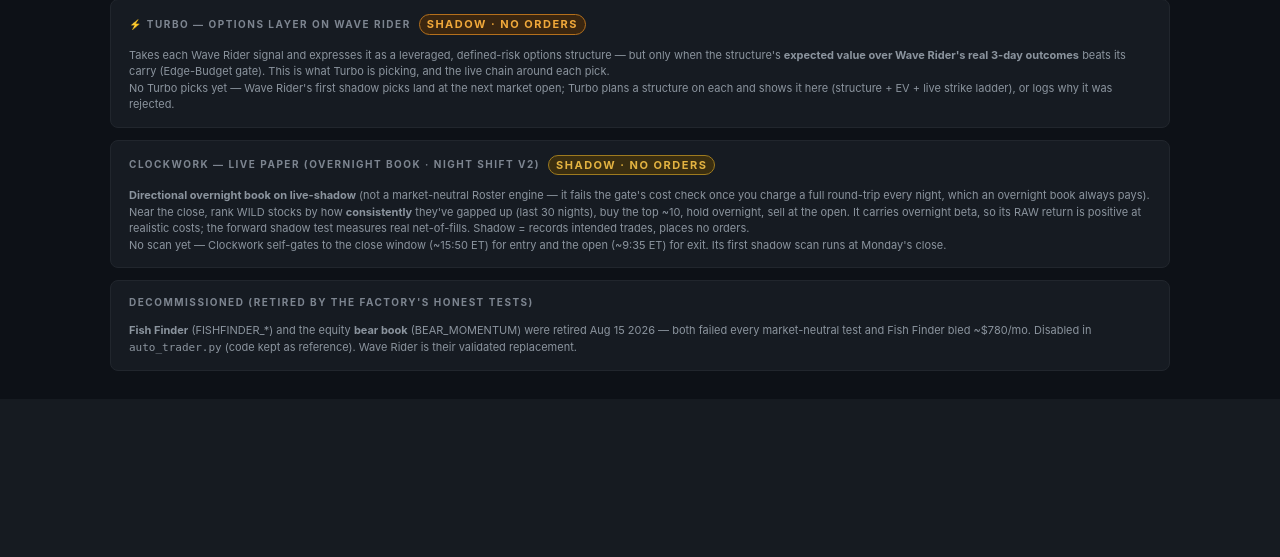
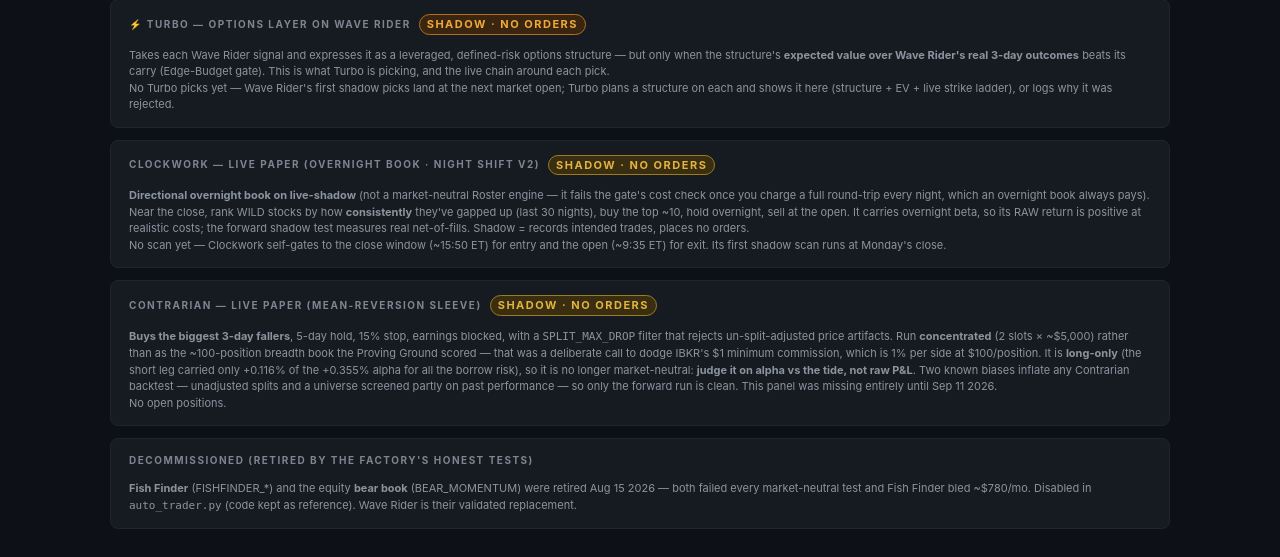
Before and after one commit to tak2sushil-lab/trading, a Flask app: page /factory in a window 1280 px wide. Shown: the part 1927-2484 px from the top of the page. Before the commit the page ends 2281 px from the top, so only its background shows below. Run offline with Flask 3, Linux system fonts and the light colour scheme; data that the repository does not hold is empty.

Commit message:
feat(dashboard): one ENGINES scoreboard + Contrarian, which was visible nowhere
User: "I only see 1 engine on the dashboard. Where can I see other engine activity to watch
and evaluate?" Fair — three of the four live equity books were effectively invisible:

  * Contrarian appeared NOWHERE in the dashboard at all, despite trading live since Sep 9.
  * Wave Rider and Clockwork existed only on /factory, which you had to know to visit.
  * Those /factory panels did not filter on mode, so SHADOW history sat mixed in with LIVE
    rows and there was no way to tell which results were real.

New ENGINES table on the main page, LIVE mode only, one row per book: open positions, today,
7-day trades/P&L/win, and last activity. Contrarian also gets a full /factory panel matching
Clockwork's, including the scan funnel and the caveats that matter for judging it (concentrated
2-slot form the Proving Ground never scored, long-only so it is no longer market-neutral —
judge on alpha vs the tide — and two biases that inflate any Contrarian backtest).

The column that earns its place is "own exits": trades the engine closed by its OWN rule versus
ones forced by reconcile or a manual close. It reads today:

    auto_trader  15/15      Wave Rider  0/6      Contrarian  0/2

which is the whole evaluation picture in one cell — auto_trader's P&L describes its strategy,
Wave Rider's and Contrarian's describe the plumbing, because neither has yet closed a single
trade on its own terms. Green when the ratio is 1.0, red at 0, amber in between, with the
reason in the tooltip. Until those go green the P&L beside them should not be read as evidence.

Also adds standalone .pos/.neg/.warn colour utilities — the dashboard only had them scoped to
.health-chip, so bare spans in a table had no colour.

Co-Authored-By: Claude Opus 5 <noreply@anthropic.com>

```diff
--- a/dashboard/app.py
+++ b/dashboard/app.py
@@ -1140,6 +1140,76 @@ def _turbo_ladder(pick):
         return []
 
 
+ENGINE_SPECS = [
+    # label,        table,               mode col?, the book's own docstring in one line
+    ('auto_trader', 'trades',             False, 'intraday catalyst/momentum, EOD close'),
+    ('Wave Rider',  'wave_trades',        True,  'momentum swing, 3-day hold, 8% stop'),
+    ('Contrarian',  'contrarian_trades',  True,  'buys the biggest 3-day fallers, 5-day hold'),
+    ('Clockwork',   'overnight_trades',   True,  'MOC in / MOO out, overnight gap'),
+]
+
+
+def get_engine_scoreboard():
+    """One row per live equity book — the thing you actually watch to evaluate them.
+
+    Added Sep 11 2026. Before this, Contrarian appeared NOWHERE in the dashboard, Wave Rider and
+    Clockwork lived only on /factory, and those panels mixed SHADOW history in with LIVE trades,
+    so there was no way to see what was real. Every number here is LIVE mode only.
+
+    `self_exits` is the column that matters most right now: a trade closed by the engine's own
+    rule counts, one closed by reconcile or by hand does not. Until that ratio is ~1.0 the P&L
+    beside it is describing the plumbing, not the strategy."""
+    out = []
+    today = datetime.now(tz=ET).strftime('%Y-%m-%d')
+    week = (datetime.now(tz=ET) - timedelta(days=7)).strftime('%Y-%m-%d')
+    try:
+        conn = sqlite3.connect(TRADES_DB)
+        conn.row_factory = sqlite3.Row
+        for label, tbl, has_mode, desc in ENGINE_SPECS:
+            row = {'engine': label, 'desc': desc, 'table': tbl, 'mode': 'LIVE',
+                   'open': 0, 'today_n': 0, 'today_pnl': 0.0, 'wk_n': 0, 'wk_pnl': 0.0,
+                   'wk_win': None, 'self_exits': None, 'last': None, 'err': None}
+            try:
+                cols = {r[1] for r in conn.execute(f'PRAGMA table_info({tbl})')}
+                mode_f = " AND mode='LIVE'" if has_mode and 'mode' in cols else ''
+                closed = "('WIN','LOSS','CLOSED')" if tbl == 'trades' else "('CLOSED')"
+                exit_d = 'exit_date' if 'exit_date' in cols else 'entry_date'
+                extra = " AND setup_type!='RECONCILED'" if tbl == 'trades' else ''
+
+                row['open'] = conn.execute(
+                    f"SELECT COUNT(*) FROM {tbl} WHERE status IN "
+                    f"('OPEN','PENDING_ENTRY','PENDING_EXIT'){mode_f}{extra}").fetchone()[0]
+                r1 = conn.execute(
+                    f"SELECT COUNT(*), COALESCE(SUM(pnl),0) FROM {tbl} "
+                    f"WHERE status IN {closed} AND {exit_d}=?{mode_f}{extra}", (today,)).fetchone()
+                row['today_n'], row['today_pnl'] = r1[0], round(r1[1] or 0, 2)
+                r2 = conn.execute(
+                    f"SELECT COUNT(*), COALESCE(SUM(pnl),0), "
+                    f"       COALESCE(SUM(CASE WHEN pnl>0 THEN 1 ELSE 0 END),0) FROM {tbl} "
+                    f"WHERE status IN {closed} AND {exit_d}>=?{mode_f}{extra}", (week,)).fetchone()
+                row['wk_n'], row['wk_pnl'] = r2[0], round(r2[1] or 0, 2)
+                row['wk_win'] = round(100 * r2[2] / r2[0]) if r2[0] else None
+
+                # did the engine close it, or did reconcile / a human?
+                if 'exit_reason' in cols and r2[0]:
+                    bad = conn.execute(
+                        f"SELECT COUNT(*) FROM {tbl} WHERE status IN {closed} AND {exit_d}>=? "
+                        f"{mode_f}{extra} AND (exit_reason LIKE '%RECONCIL%' "
+                        f"OR exit_reason LIKE '%FORCED%' OR exit_reason LIKE '%MANUAL%')",
+                        (week,)).fetchone()[0]
+                    row['self_exits'] = f'{r2[0] - bad}/{r2[0]}'
+                last = conn.execute(
+                    f"SELECT MAX({exit_d}) FROM {tbl} WHERE 1=1{mode_f}{extra}").fetchone()[0]
+                row['last'] = last
+            except Exception as e:
+                row['err'] = str(e)[:60]
+            out.append(row)
+        conn.close()
+    except Exception:
+        pass
+    return out
+
+
 def get_factory_state():
     """Alpha Factory visibility (Aug 15 2026): the snapshot (roster/fleet/scorecards from
     factory/cache/factory_snapshot.json) + live Wave Rider state (wave_trades) + the scan funnel
@@ -1202,6 +1272,36 @@ def get_factory_state():
                                        "win": round(100 * sum(1 for p in pnls if p > 0) / len(pnls))}
     except Exception:
         pass
+    # Contrarian — the mean-reversion sleeve (buys the biggest 3-day fallers). Was missing from
+    # this page entirely until Sep 11 2026 despite trading live since Sep 9, so its activity was
+    # invisible anywhere in the dashboard.
+    state["contra"] = {"open": [], "closed": [], "scan": None, "candidates": [],
+                        "mode": "SHADOW", "summary": None}
+    try:
+        conn = sqlite3.connect(TRADES_DB); conn.row_factory = sqlite3.Row
+        state["contra"]["open"] = [dict(r) for r in conn.execute(
+            "SELECT * FROM contrarian_trades WHERE status='OPEN' ORDER BY entry_date DESC")]
+        state["contra"]["closed"] = [dict(r) for r in conn.execute(
+            "SELECT * FROM contrarian_trades WHERE status='CLOSED' "
+            "ORDER BY exit_date DESC, id DESC LIMIT 15")]
+        row = conn.execute("SELECT scan_ts, detail FROM contrarian_scan_log WHERE kind='SUMMARY' "
+                           "ORDER BY id DESC LIMIT 1").fetchone()
+        if row:
+            state["contra"]["scan"] = {"ts": row["scan_ts"], "funnel": json.loads(row["detail"])}
+            state["contra"]["candidates"] = [dict(r) for r in conn.execute(
+                "SELECT * FROM contrarian_scan_log WHERE kind='CANDIDATE' AND scan_ts=? "
+                "ORDER BY id LIMIT 12", (row["scan_ts"],))]
+        m = conn.execute("SELECT mode FROM contrarian_trades ORDER BY id DESC LIMIT 1").fetchone()
+        if m:
+            state["contra"]["mode"] = m["mode"]
+        conn.close()
+        cl = state["contra"]["closed"]
+        if cl:
+            pnls = [c["pnl"] or 0 for c in cl]
+            state["contra"]["summary"] = {"n": len(pnls), "pnl": round(sum(pnls), 2),
+                                           "win": round(100 * sum(1 for p in pnls if p > 0) / len(pnls))}
+    except Exception:
+        pass
     # Turbo — the options execution layer on Wave Rider (options_shadow). Shows what Turbo
     # WOULD trade (structure + strike ladder) and what it rejected + why (the Edge-Budget gate).
     state["turbo"] = {"open": [], "skipped": [], "closed": [], "mode": "SHADOW", "summary": None}
@@ -1253,6 +1353,7 @@ def api_data():
     earnings, macro = get_calendar(opt_pos, eq_pos)
     sectors    = get_sector_grades()
     health     = get_system_health()
+    engines    = get_engine_scoreboard()
 
     prod_avail = PROD_BRIDGE_URL is not None
     prod_bridge = get_bridge_info(PROD_BRIDGE_URL) if prod_avail else None
@@ -1282,6 +1383,7 @@ def api_data():
         'macro_calendar':    macro,
         'sector_grades': sectors,
         'system_health': health,
+        'engines':      engines,
     })
 
 
--- a/dashboard/static/style.css
+++ b/dashboard/static/style.css
@@ -486,3 +486,11 @@ html, body {
 .exit-badge.stale { color: #f85149; background: rgba(248,81,73,0.12); }
 .exit-badge.none  { color: var(--muted); background: rgba(255,255,255,0.03); font-weight: 500; }
 .positions-table td.muted { color: var(--muted); opacity: 0.55; }
+
+/* Engine scoreboard (Sep 11 2026) — standalone colour utilities. The dashboard only had
+   .health-chip.pos/.neg scoped to chips; the ENGINES table needs them on bare spans. */
+.pos  { color: #4ade80; }
+.neg  { color: #f87171; }
+.warn { color: #d29922; }
+#engines-table .positions-table { width: 100%; }
+#engines-table td, #engines-table th { white-space: nowrap; }
--- a/dashboard/templates/factory.html
+++ b/dashboard/templates/factory.html
@@ -338,6 +338,45 @@
   </div>
 
   <div class="card section">
+    <div class="section-title">CONTRARIAN — LIVE PAPER (mean-reversion sleeve)
+      {% if f.contra.mode=='LIVE' %}<span class="pill livebadge">LIVE ORDERS</span>{% else %}<span class="pill shadowbadge">SHADOW · no orders</span>{% endif %}
+    </div>
+    <p class="subtle"><b>Buys the biggest 3-day fallers</b>, 5-day hold, 15% stop, earnings blocked, with a
+      <code>SPLIT_MAX_DROP</code> filter that rejects un-split-adjusted price artifacts. Run <b>concentrated</b>
+      (2 slots × ~$5,000) rather than as the ~100-position breadth book the Proving Ground scored — that was a
+      deliberate call to dodge IBKR's $1 minimum commission, which is 1% per side at $100/position. It is
+      <b>long-only</b> (the short leg carried only +0.116% of the +0.355% alpha for all the borrow risk), so it is
+      no longer market-neutral: <b>judge it on alpha vs the tide, not raw P&amp;L</b>. Two known biases inflate any
+      Contrarian backtest — unadjusted splits and a universe screened partly on past performance — so only the
+      forward run is clean. This panel was missing entirely until Sep 11 2026.</p>
+
+    {% if f.contra.scan %}
+    <div style="margin:6px 0 10px">
+      <div style="font-size:11px;color:#8b949e;margin-bottom:4px">LATEST SCAN — {{ f.contra.scan.ts }}</div>
+      {% for k, v in f.contra.scan.funnel.items() %}<span class="kpi"><b>{{ v }}</b><span>{{ k }}</span></span>{% endfor %}
+    </div>
+    {% endif %}
+
+    {% if f.contra.open %}
+    <div style="font-size:11px;color:#8b949e;margin:10px 0 4px">OPEN ({{ f.contra.open|length }})</div>
+    <table class="positions-table glossary-table">
+      <thead><tr><th>Symbol</th><th>Entry</th><th>Shares</th><th>Stop</th><th>Exit on</th></tr></thead>
+      <tbody>{% for p in f.contra.open %}<tr><td>{{ p.symbol }}</td><td>${{ p.entry_price }}</td><td>{{ p.shares }}</td><td>${{ p.stop_price }}</td><td>{{ p.exit_on_date }}</td></tr>{% endfor %}</tbody>
+    </table>
+    {% else %}
+    <p class="subtle">No open positions.</p>
+    {% endif %}
+
+    {% if f.contra.summary %}
+    <div style="font-size:11px;color:#8b949e;margin:10px 0 4px">RECENT CLOSED ({{ f.contra.summary.n }}) — P&amp;L ${{ f.contra.summary.pnl }}, win {{ f.contra.summary.win }}%</div>
+    <table class="positions-table glossary-table">
+      <thead><tr><th>Symbol</th><th>P&amp;L</th><th>%</th><th>Exit reason</th></tr></thead>
+      <tbody>{% for p in f.contra.closed %}<tr><td>{{ p.symbol }}</td><td>${{ '%.2f'|format(p.pnl or 0) }}</td><td>{{ '%.1f'|format(p.pnl_pct or 0) }}%</td><td class="subtle">{{ p.exit_reason or '—' }}</td></tr>{% endfor %}</tbody>
+    </table>
+    {% endif %}
+  </div>
+
+  <div class="card section">
     <div class="section-title">DECOMMISSIONED (retired by the factory's honest tests)</div>
     <p class="subtle"><b>Fish Finder</b> (FISHFINDER_*) and the equity <b>bear book</b> (BEAR_MOMENTUM) were retired Aug 15 2026 — both failed every market-neutral test and Fish Finder bled ~$780/mo. Disabled in <code>auto_trader.py</code> (code kept as reference). Wave Rider is their validated replacement.</p>
   </div>
```
Also changed, not shown: dashboard/static/app.js (+32 -0 lines), dashboard/templates/index.html (+9 -0 lines).
